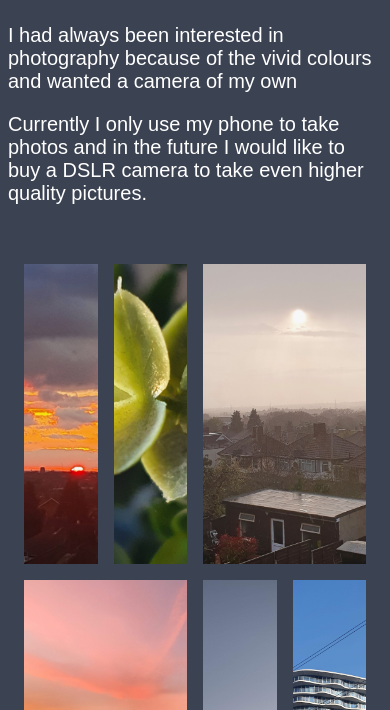
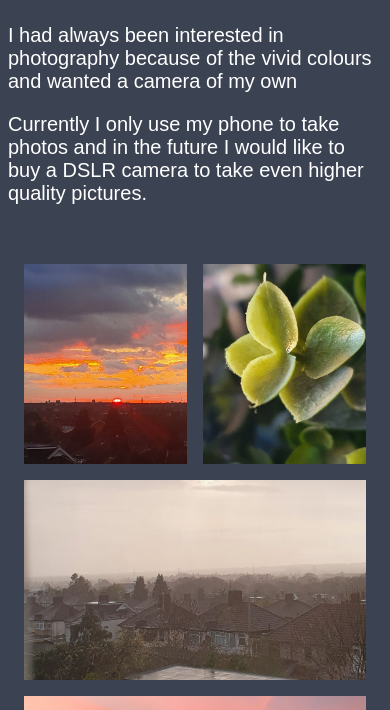
Before and after one commit to Rizwanislol/tealv.github.io, a plain HTML site: page hypixel.html in a window 390 px wide. Shown: the part 134-844 px from the top of the page. Drawn offline with Linux system fonts and the light colour scheme.

Commit message:
Add files via upload

```diff
--- a/style.css
+++ b/style.css
@@ -106,3 +106,10 @@ li a:hover {
     height: 100%;
     object-fit: cover;
 }
+
+@media screen and (max-width: 1024px) {
+    .image-grid {
+        --num-cols: 2;
+        --row-height: 200px;
+    }
+}
```
